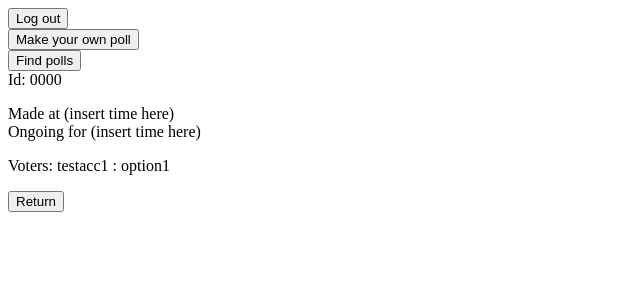
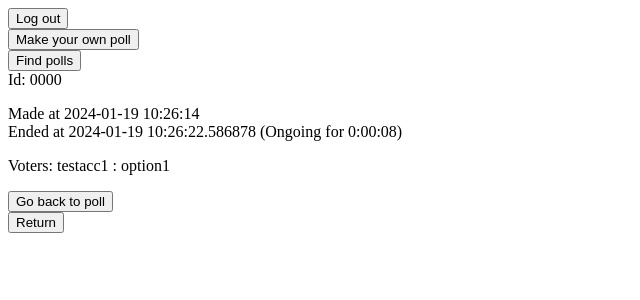
Before and after one commit to natcrab/ia-sourcecode, a Flask app: page /main/polls/0000/more in a window 1280 px wide. Shown: the top 300 px of the page, without its empty margins (0-640 px from the left). Run offline with Flask 3, Linux system fonts and the light colour scheme.

Commit message:
before weekend

```diff
--- a/app.py
+++ b/app.py
@@ -21,10 +21,12 @@ from voting import(
     searchres,
     pollpassword,
     whovoted,
-    pollpopularity
+    pollpopularity,
+    gettime
 )
 from secretkey import keysec
 from datetime import datetime, timedelta
+from time import strftime
 from flask import Flask, redirect, render_template, request, flash, url_for
 from flask_sqlalchemy import SQLAlchemy
 from sqlalchemy import func, text
@@ -81,8 +83,9 @@ class Polls(db.Model):
     pollQuestion = db.Column(db.String) #index 4
     privacyMode = db.Column(db.String)
     votingMode = db.Column(db.String)
+    pollStart = db.Column(db.DateTime)
     publicity = db.Column(db.Boolean)
-    pollTime = db.Column(db.Integer) #index 9
+    pollTime = db.Column(db.DateTime) #index 9
     pollManual = db.Column(db.Boolean)
     currentWinner = db.Column(db.String)
     NumofOptions = db.Column(db.Integer)
@@ -267,13 +270,17 @@ def makepoll():
             pollId = str(request.form.get("pollId"))
             pollId = pollId.lower()
             timerSeconds = int(request.form.get("timerDay"))*86400+int(request.form.get("timerHours"))*3600+int(request.form.get("timerMinutes"))*60+int(request.form.get("timerSeconds"))
-            manuality = False
+            print(timerSeconds)
             if (request.form.get("pollPublicity")) == "1":
                 isPublic = True
             else:
                 isPublic = False
-            if timerSeconds <= 0:
+            if timerSeconds > 0:
+                manuality = False
+                pollTime = datetime.utcnow() + timedelta(seconds = timerSeconds)
+            else:
                 manuality = True
+                pollTime = datetime.utcnow()
             if duped_pollId(engine, pollId):
                 flash("poll Id already used, please pick another one")
                 return render_template("makepoll.html", optioncount = optioncountarr(optioncount), numopt = optioncount, needPass = needPass)
@@ -294,7 +301,8 @@ def makepoll():
                     privacyMode = request.form.get("pollPrivacy"),
                     votingMode = request.form.get("voteSystem"),
                     publicity = isPublic,
-                    pollTime = datetime.now() + timerSeconds,
+                    pollStart = datetime.utcnow(),
+                    pollTime = pollTime,
                     pollManual = manuality,
                     currentWinner = pollOptions[0],
                     NumofOptions = optioncount,
@@ -377,7 +385,7 @@ def searchresults():
                         if toDisplay[i][15] == False:
                             toDisplay[i] = "rm"
             except(IndexError):
-                pass
+                return redirect("/main/polls")
             finally:
                 while "rm" in toDisplay:
                     toDisplay.remove("rm")
@@ -419,20 +427,29 @@ def pollDisplay(pollId):
         passEntered = True
     else:
         isOwner = False
+    remains = datetime.strptime(gettime(engine, pollId), '%Y-%m-%d %H:%M:%S.%f') - datetime.utcnow()
+    if (not pollData[10]) and pollData[15]:
+        if remains.total_seconds() < 0.0:
+            print("AAAA")
+            with engine.connect() as connection:
+                connection.execute(text("UPDATE Polls Set ongoing = False WHERE pollid = :pollid"), {'pollid': pollId})
+                connection.commit()
+            pollData[15] = False
     if pollData[15]:
         if request.method == "GET":
-            return render_template("polldata.html", pollData = pollData, voted = checkvoted(engine, current_user.id, pollId), optvoted = "".join(list(optvoted(engine, current_user.id, pollId))[6:]), isOwner = isOwner, passEntered = passEntered)
+                return render_template("polldata.html", pollData = pollData, voted = checkvoted(engine, current_user.id, pollId), optvoted = "".join(list(optvoted(engine, current_user.id, pollId))[6:]), isOwner = isOwner, passEntered = passEntered, Remains = str(remains)[:-7])
         if request.method == "POST":
             if request.form.get("pollPassButton") is not None:
                 password = request.form.get("pollPass")
                 if pollpassword(engine, pollId, password):
-                    return render_template("polldata.html", pollData = pollData, voted = checkvoted(engine, current_user.id, pollId), optvoted = "".join(list(optvoted(engine, current_user.id, pollId))[6:]), isOwner = isOwner, passEntered= True)
+                    return render_template("polldata.html", pollData = pollData, voted = checkvoted(engine, current_user.id, pollId), optvoted = "".join(list(optvoted(engine, current_user.id, pollId))[6:]), isOwner = isOwner, passEntered= True, Remains = str(remains)[:-7])
                 else:
                     flash("Wrong password, please try again")
                     return redirect(url_for("pollDisplay", pollId = pollId))
             if request.form.get("endpoll") is not None:
                 with engine.connect() as connection:
                     connection.execute(text("UPDATE Polls Set ongoing = False WHERE pollid = :pollid"), {'pollid': pollId})
+                    connection.execute(text("UPDATE Polls Set pollTime = :datetime WHERE pollid = :pollid"), {'pollid': pollId, 'datetime': datetime.utcnow()})
                     connection.commit()
                 redirect(url_for("pollDisplay", pollId = pollId))
             if pollData[6] == "popularity":
@@ -450,6 +467,7 @@ def pollDisplay(pollId):
                         )
                         db.session.add(new)
                         db.session.commit()
+                flash("Your vote has been submitted")
                 return redirect(url_for("pollDisplay", pollId = pollId))
     else:
         if request.method == "GET":
@@ -470,4 +488,11 @@ def pollmore(pollId):
                 mode = 2
             case "Show":
                 mode = 3
-        return render_template("polldetails.html", mode = mode, pollId = pollId, info = whovoted(engine, pollId))
+        time = engine.connect().execute(text("SELECT pollStart from Polls where pollid = :pollid"), {'pollid': pollId}).fetchone()
+        start = datetime.strptime(time.pollStart, '%Y-%m-%d %H:%M:%S.%f')
+        ended = datetime.strptime(gettime(engine, pollId), '%Y-%m-%d %H:%M:%S.%f')
+        ongoing  =  ended - start
+        return render_template("polldetails.html", mode = mode, pollId = pollId, info = whovoted(engine, pollId), start = str(start)[:-7], ended = ended, ongoing = str(ongoing)[:-7])
+    if request.method == "POST":
+        if request.form.get("back") is not None:
+            return redirect(url_for("pollDisplay", pollId = pollId))
--- a/templates/makepoll.html
+++ b/templates/makepoll.html
@@ -90,7 +90,7 @@
 
     <div>
         <p>
-            Select how long the poll would last (leave it at 00:00:00 to end the poll manually):
+            Select how long the poll would last (leave it at 00:00:00:00 to end the poll manually):
         </p>
         Days: <input id= "Days" type= "number" name = "timerDay" value = 0 min = 0 step = 1 max = 100>
         Hours: <input id= "Hours" type= "number" min = 0 max = 24 step = 1 name = "timerHours" value = 0>
--- /dev/null
+++ b/templates/placeholder.html
@@ -0,0 +1,5 @@
+{% if pollData[10] == true %}
+<h3> Poll ends when the maker chooses to end it </h3>
+{% else %}
+<h3> Time Remaining: {{Remains}} </h3>
+{% endif %}
--- a/templates/polldetails.html
+++ b/templates/polldetails.html
@@ -4,8 +4,9 @@
 Id: {{pollId}} <br>
 </div>
 <p>
-Made at (insert time here) <br>
-Ongoing for (insert time here)<br>
+Made at {{start}} <br>
+Ended at {{ended}}
+(Ongoing for {{ongoing}})<br>
 </p>
 {% if mode >= 2 %}
 <p>
@@ -18,4 +19,7 @@ Voters:
 {% endfor %}
 </p>
 {% endif %}
+<form action = "/main/polls/{{pollId}}/more" method = "post">
+    <button name = "back" type = "submit">Go back to poll</button>
+</form>
 {% endblock %}
--- a/voting.py
+++ b/voting.py
@@ -79,3 +79,9 @@ def pollpopularity(engine, pollid):
     with engine.connect() as connection:
         num = connection.execute(text("SELECT COUNT (*) From Votes WHERE pollid = :pollid"), {'pollid': pollid}).fetchone()
     return num
+
+def gettime(engine, pollid):
+    with engine.connect() as connection:
+        time = connection.execute(text("SELECT pollTime from Polls where pollid = :pollid"), {'pollid': pollid}).fetchone()
+        end = time.pollTime
+    return end
```
Also changed, not shown: templates/polldata.html (+6 -1 lines), voters.db.
